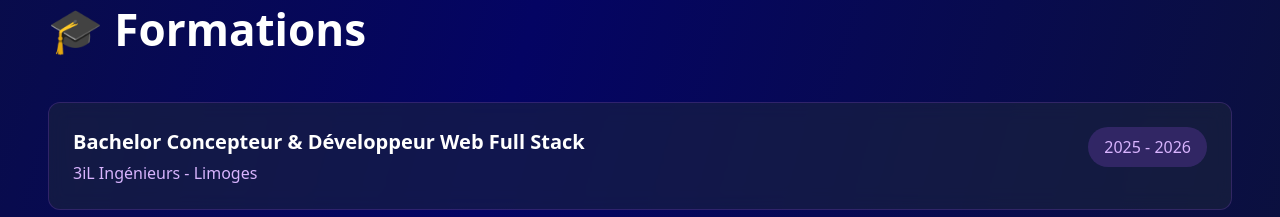
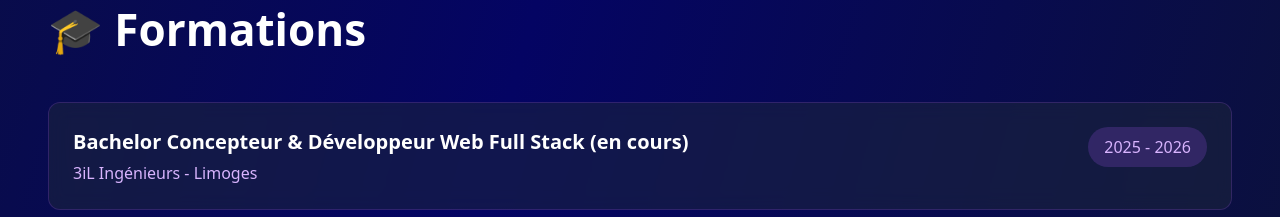
Before and after one commit to DivaneWangue/mon-portfolio, a React (Vite) app: page / in a window 1280 px wide. Shown: the part 2660-2877 px from the top of the page. Built offline with nearby package versions, Linux system fonts and the light colour scheme.

Commit message:
Petite modif sur mes formations

```diff
--- a/src/Portfolio/index.jsx
+++ b/src/Portfolio/index.jsx
@@ -253,7 +253,7 @@ const OpenSource = () => {
 const Education = () => {
   const education = [
     {
-      title: 'Bachelor Concepteur & Développeur Web Full Stack',
+      title: 'Bachelor Concepteur & Développeur Web Full Stack (en cours)',
       school: '3iL Ingénieurs - Limoges',
       period: '2025 - 2026'
     },
```
